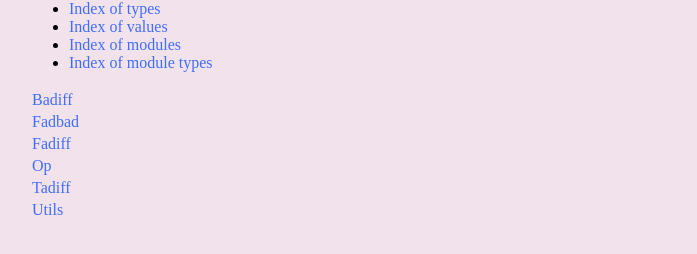
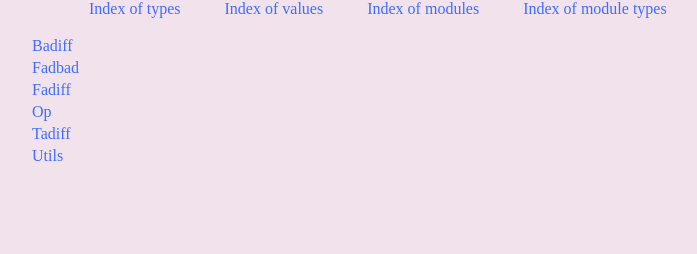
Before and after one commit to fadbadml-dev/FADBADml, a plain HTML site: page www/doc/index.html in a window 1280 px wide. Shown: the whole page, without its empty margins (211-908 px from the left). Drawn offline with Linux system fonts and the light colour scheme.

Commit message:
small change

```diff
--- a/www/css/doc_style.css
+++ b/www/css/doc_style.css
@@ -78,3 +78,9 @@ div.sig_block {margin-left: 2em}
 ul.info-attributes { list-style: none; margin: 0; padding: 0; }
 div.info > p:first-child{ margin-top:0; }
 div.info-desc > p:first-child { margin-top:0; margin-bottom:0; }
+
+.indexlist li {
+  display: inline;
+  margin-left: 20px;
+  margin-right: 20px;
+}
```
